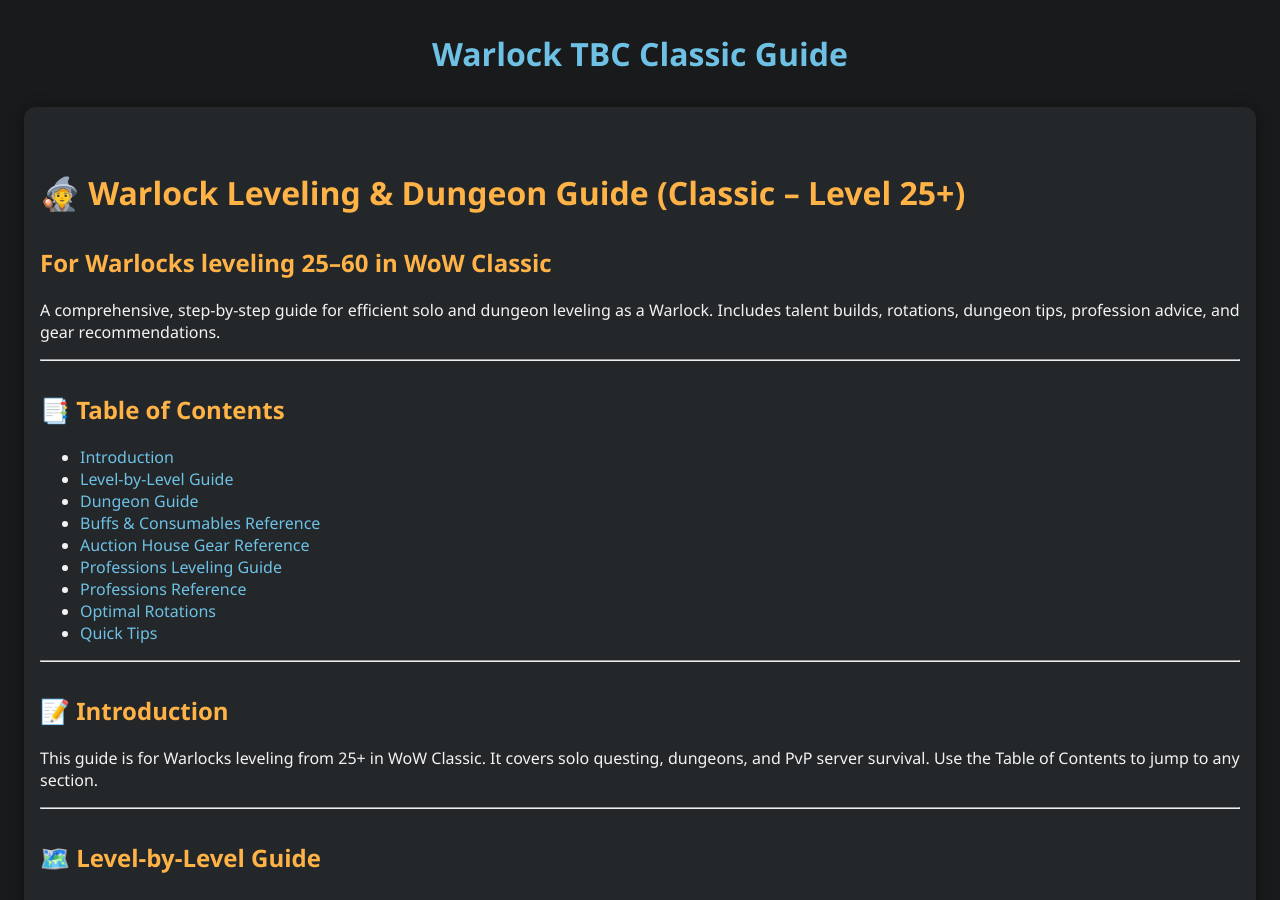
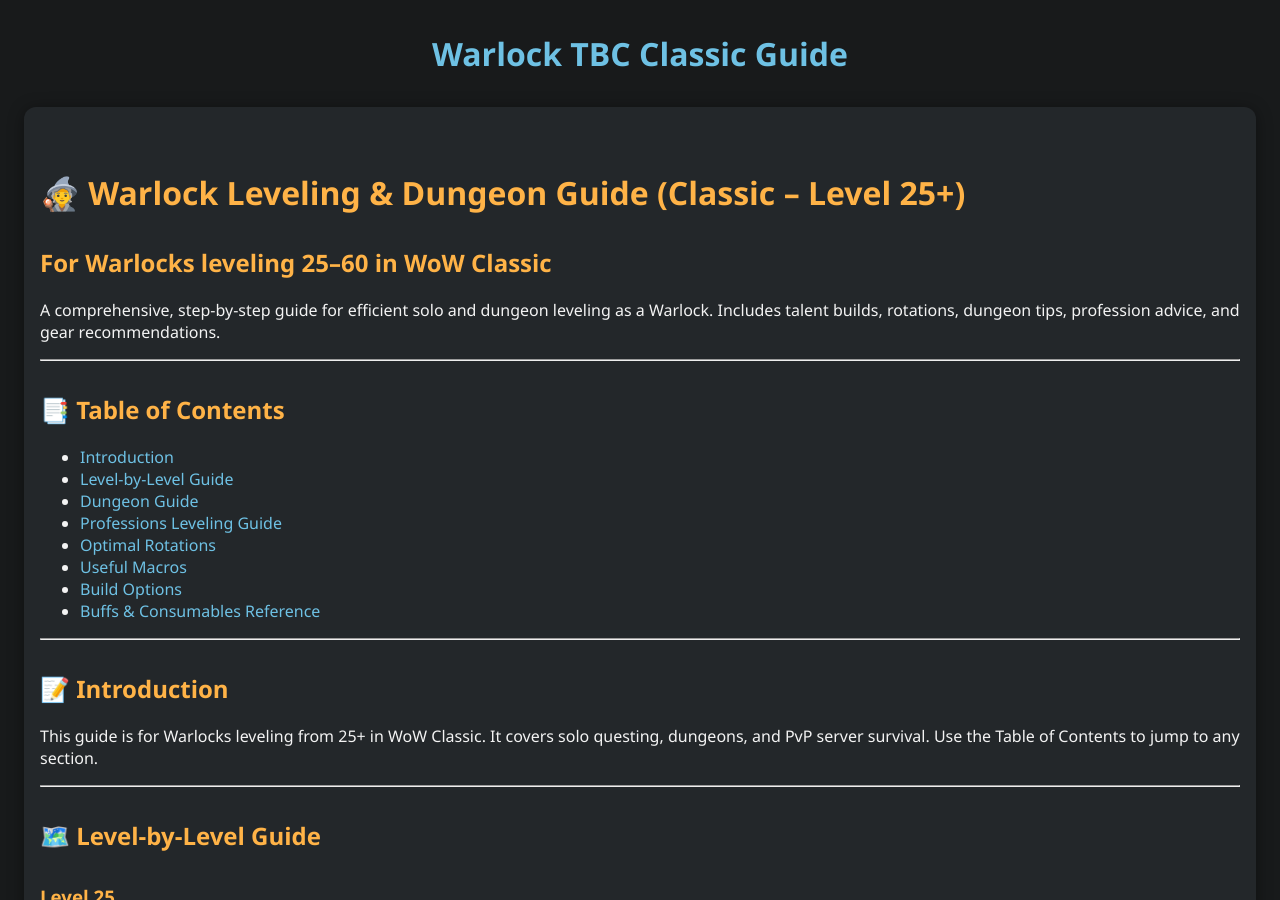
Before and after one commit to bmanuel1974/wow-docs, a Jekyll site: the page built from index.md, in a window 1280 px wide and 900 px high. Built offline with Jekyll 4.4.1, drawn with Linux system fonts in a browser that asks for light colours.

Commit message:
Fixed table of contents

```diff
--- a/index.md
+++ b/index.md
@@ -13,15 +13,14 @@ A comprehensive, step-by-step guide for efficient solo and dungeon leveling as a
 
 ## 📑 Table of Contents
 
-- [Introduction](#introduction)
-- [Level-by-Level Guide](#level-by-level-guide)
-- [Dungeon Guide](#dungeon-guide)
+- [Introduction](#-introduction)
+- [Level-by-Level Guide](#️-level-by-level-guide)
+- [Dungeon Guide](#-dungeon-guide)
+- [Professions Leveling Guide](#-professions-leveling-guide)
+- [Optimal Rotations](#-optimal-rotations)
+- [Useful Macros](#️-useful-macros)
+- [Build Options](#-build-options)
 - [Buffs & Consumables Reference](#buffs--consumables-reference)
-- [Auction House Gear Reference](#auction-house-gear-reference)
-- [Professions Leveling Guide](#professions-leveling-guide)
-- [Professions Reference](#professions-reference)
-- [Optimal Rotations](#optimal-rotations)
-- [Quick Tips](#quick-tips)
 
 ---
 
```
